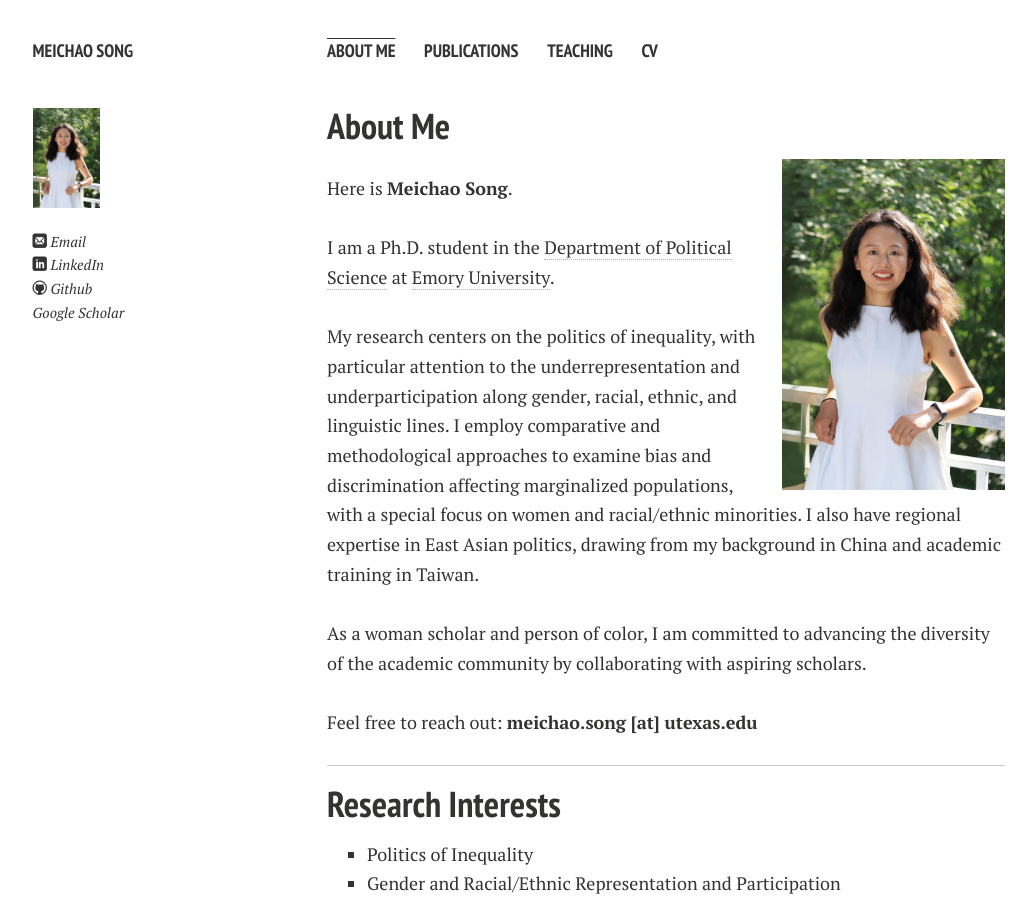
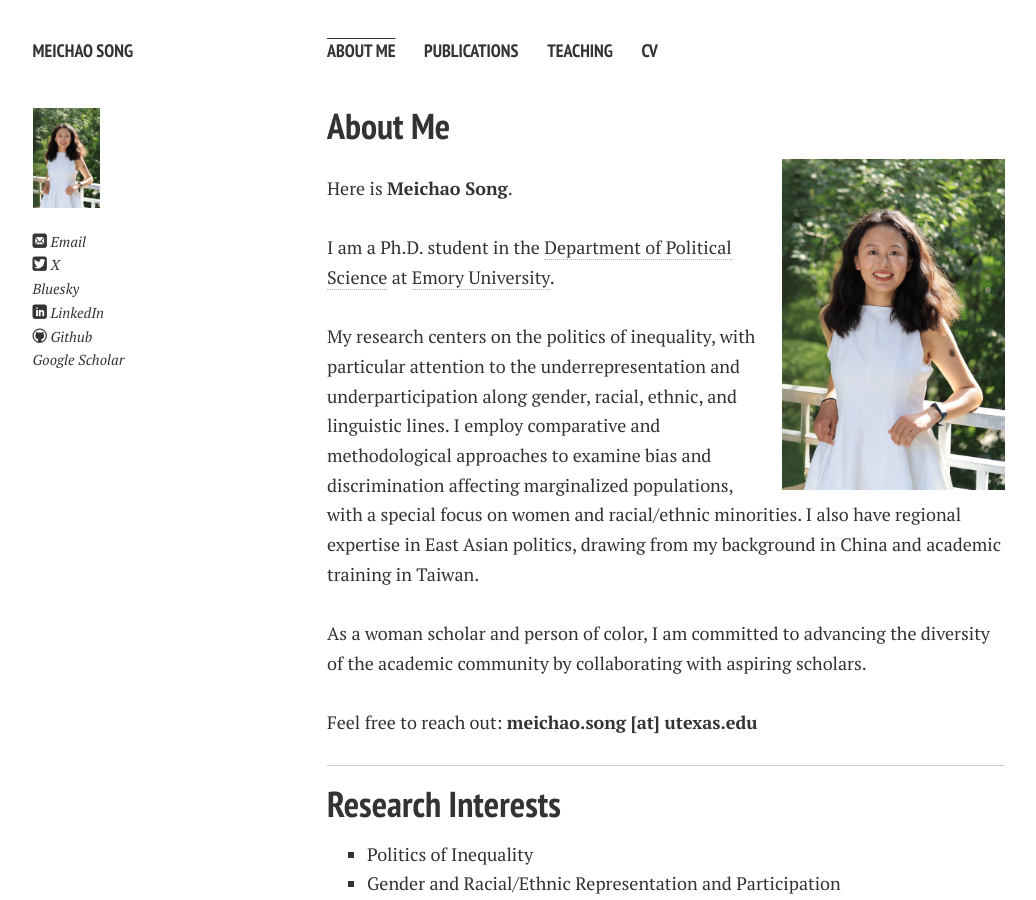
Before and after one commit to MeichaoPoliSci/MeichaoCV202606, a Jekyll site: the page built from index.md, in a window 1280 px wide and 900 px high. Shown: the whole window, without its empty margins (121-1157 px from the left). Built offline with Jekyll 4.4.1, drawn with Linux system fonts in a browser that asks for light colours; nearby versions of some CDN libraries; comment, search, counter and statistics services are not loaded; a style sheet for code colours, icons or effects is not loaded; our own code applies the rules of GitHub Pages for plain Markdown files.

Commit message:
Add X and Bluesky links to sidebar

```diff
--- a/_config.yml
+++ b/_config.yml
@@ -18,7 +18,8 @@ owner:
   github: MeichaoPoliSci
   scholar: https://scholar.google.com/citations?user=Ia2a43MAAAAJ&hl=zh-TW
   linkedin: meichao-song-191a51279
-  # twitter: your-twitter-handle                               # add when available
+  twitter: MeichaoSon31048
+  bluesky: meichao.bsky.social
 
 
 # --------------------------------------------------
--- a/_includes/author-bio.html
+++ b/_includes/author-bio.html
@@ -8,7 +8,9 @@
 
 {% if site.owner.cv %}<p style="text-indent:0;"><a href="{{ site.owner.cv }}"><img src="https://caihanlin.com/images/logo/icons8-cv-100.png" width="17" height="17"></i> My CV</a></p>{% endif %}
 
-{% if site.owner.twitter %}<p style="text-indent:0;"><a href="https://twitter.com/{{ site.owner.twitter }}"><i class="icon-twitter"></i> Twitter</a></p>{% endif %}
+{% if site.owner.twitter %}<p style="text-indent:0;"><a href="https://x.com/{{ site.owner.twitter }}"><i class="icon-twitter"></i> X</a></p>{% endif %}
+
+{% if site.owner.bluesky %}<p style="text-indent:0;"><a href="https://bsky.app/profile/{{ site.owner.bluesky }}"><i class="icon-rss"></i> Bluesky</a></p>{% endif %}
 
 {% if site.owner.facebook %}<p style="text-indent:0;"><a href="https://facebook.com/{{ site.owner.facebook }}"><i class="icon-facebook"></i> Facebook</a></p>{% endif %}
 
```
